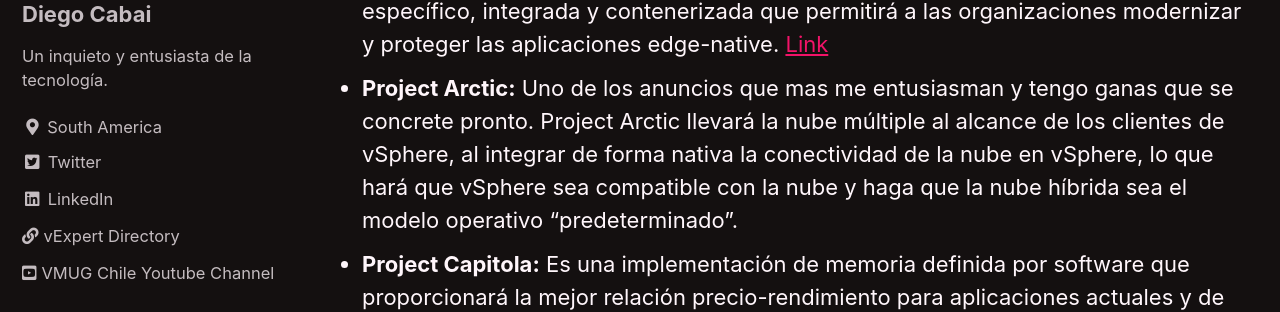
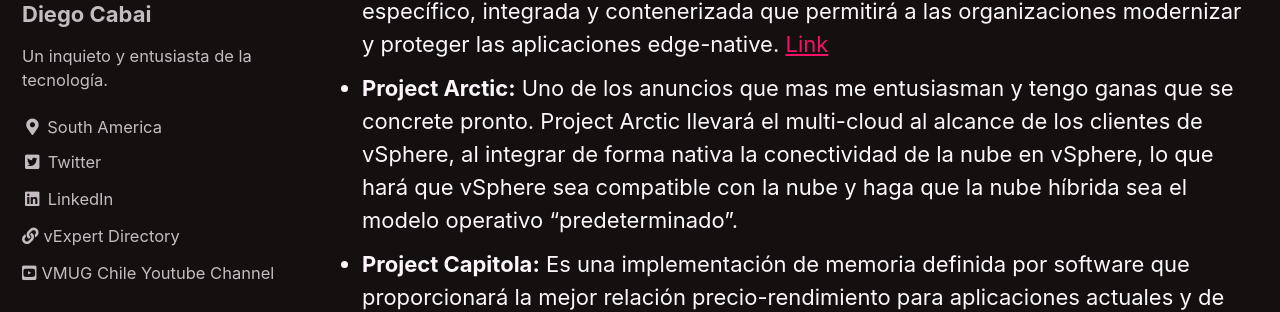
Before and after one commit to dcabai/dcabai.github.io, a Jekyll site: the page built from _posts/2021-10-14-vmworld-2021-recap.md, in a window 1280 px wide and 900 px high, scrolled down 1437 px. Shown: the part 185-497 px from the top of the window. Built offline with Jekyll 4.4.1, drawn with Linux system fonts in a browser that asks for light colours; cached includes are drawn as plain includes.

Commit message:
Update 2021-10-14-vmworld-2021-recap.md

```diff
--- a/_posts/2021-10-14-vmworld-2021-recap.md
+++ b/_posts/2021-10-14-vmworld-2021-recap.md
@@ -23,7 +23,7 @@
 
  - **VMware Cloud on AWS Outposts**: Es la misma estrategia que buscaba resolver Azure con Azure Stack y ahora GCP con Google Distributed Cloud. Buscan resolver una casuística donde los clientes deben dejar algo OnPrem por temas de extrema baja latencia, grandes volúmenes de datos o regulaciones del país. Es una solución local como servicio diseñada de forma conjunta, impulsada por VMware Cloud Foundation, que ejecuta el SDDC de VMware sobre EC2 de última generación, dedicadas y basadas en Amazon Nitro. [Link](https://blogs.vmware.com/cloud/2021/10/05/announcing-availability-of-vmware-cloud-on-aws-outposts/)
  - **VMware Edge:** El nuevo VMware Edge Compute Stack es una VM de propósito específico, integrada y contenerizada que permitirá a las organizaciones modernizar y proteger las aplicaciones edge-native. [Link](https://www.vmware.com/products/edge-compute-stack.html)
- - **Project Arctic:** Uno de los anuncios que mas me entusiasman y tengo ganas que se concrete pronto. Project Arctic llevará la nube múltiple al alcance de los clientes de vSphere, al integrar de forma nativa la conectividad de la nube en vSphere, lo que hará que vSphere sea compatible con la nube y haga que la nube híbrida sea el modelo operativo "predeterminado".
+ - **Project Arctic:** Uno de los anuncios que mas me entusiasman y tengo ganas que se concrete pronto. Project Arctic llevará el multi-cloud al alcance de los clientes de vSphere, al integrar de forma nativa la conectividad de la nube en vSphere, lo que hará que vSphere sea compatible con la nube y haga que la nube híbrida sea el modelo operativo "predeterminado".
  - **Project Capitola:** Es una implementación de memoria definida por software que proporcionará la mejor relación precio-rendimiento para aplicaciones actuales y de próxima generación al agregar niveles de memoria en DRAM, PMEM, NVMe
  - **Project Dawn Patrol:** Los Servicios distribuidos requieren mas seguridad y visibilidad entre el mapa de relaciones y dependencias. Esto proporcionará visibilidad completa para cada activo de la nube y sus dependencias, en todos los proveedores de la nube.
  - **Project Cascade:** Proporcionará una interfaz de Kubernetes unificada para infraestructura bajo demanda (IaaS) y contenedores (CaaS) en VMware Cloud, disponible a través de una interfaz de línea de comandos abierta (CLI), API o un panel de GUI. La evolución también del Project Pacific para vSphere.
```
